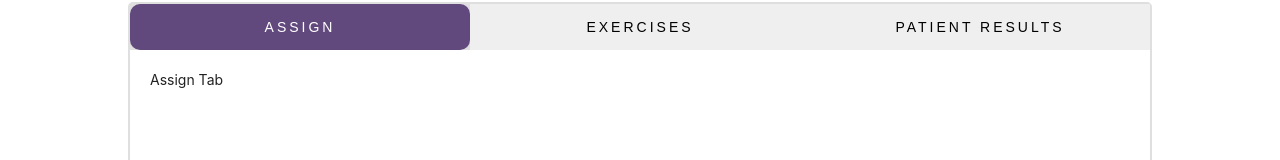
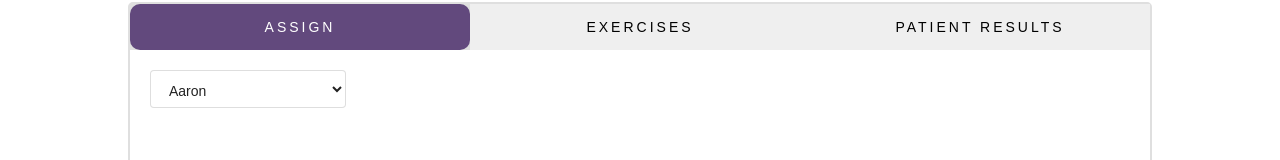
Before and after one commit to tsangaaron09/stepitup-web, a React (Create React App) app: page / in a window 1280 px wide. Shown: the part 178-338 px from the top of the page. Built offline with nearby package versions, Linux system fonts and the light colour scheme.

Commit message:
logic for dropdown menus

```diff
--- a/src/components/AssignTab.js
+++ b/src/components/AssignTab.js
@@ -1,7 +1,20 @@
 import React from "react";
+import DropDown from "./DropDown";
 
 const AssignTab = () => {
-  return <div>Assign Tab</div>;
+  return (
+    <div>
+      <DropDown
+        label="assignTo"
+        options={["Aaron", "Harmeet", "Megh", "Poojitha", "Nikola", "Tia"]}
+        defaultVal="Name"
+      />
+      {/* <DropDown
+        title="exercises"
+        options={["hamstring", "quadriceps", "calf", "ankle"]}
+      /> */}
+    </div>
+  );
 };
 
 export default AssignTab;
--- /dev/null
+++ b/src/components/DropDown.js
@@ -0,0 +1,46 @@
+import React from "react";
+
+class DropDown extends React.Component {
+  render(props) {
+    const options = this.props.options;
+
+    // function addDefaultVal() {
+    //   return (
+    //     <option key="" value="">
+    //       {this.props.defaultVal}
+    //     </option>
+    //   );
+    // };
+
+    // componentDidMount() {
+    //   var defaultVal = document.createElement('option');
+    //   defaultVal.key = "";
+    //   defaultVal.value = "";
+    //   defaultVal.text = { this: props.defaultVal };
+    //   document.querySelector(`{this.props.label}`).appendChild(defaultVal);
+    // };
+
+    return (
+      <div>
+        <select
+          label={this.props.label}
+          className="ui selection dropdown"
+          id={this.props.label}
+        >
+          {options.map((option) => {
+            return (
+              <option
+                key={options.indexOf(option)}
+                value={options.indexOf(option)}
+              >
+                {option}
+              </option>
+            );
+          })}
+        </select>
+      </div>
+    );
+  }
+}
+
+export default DropDown;
```
